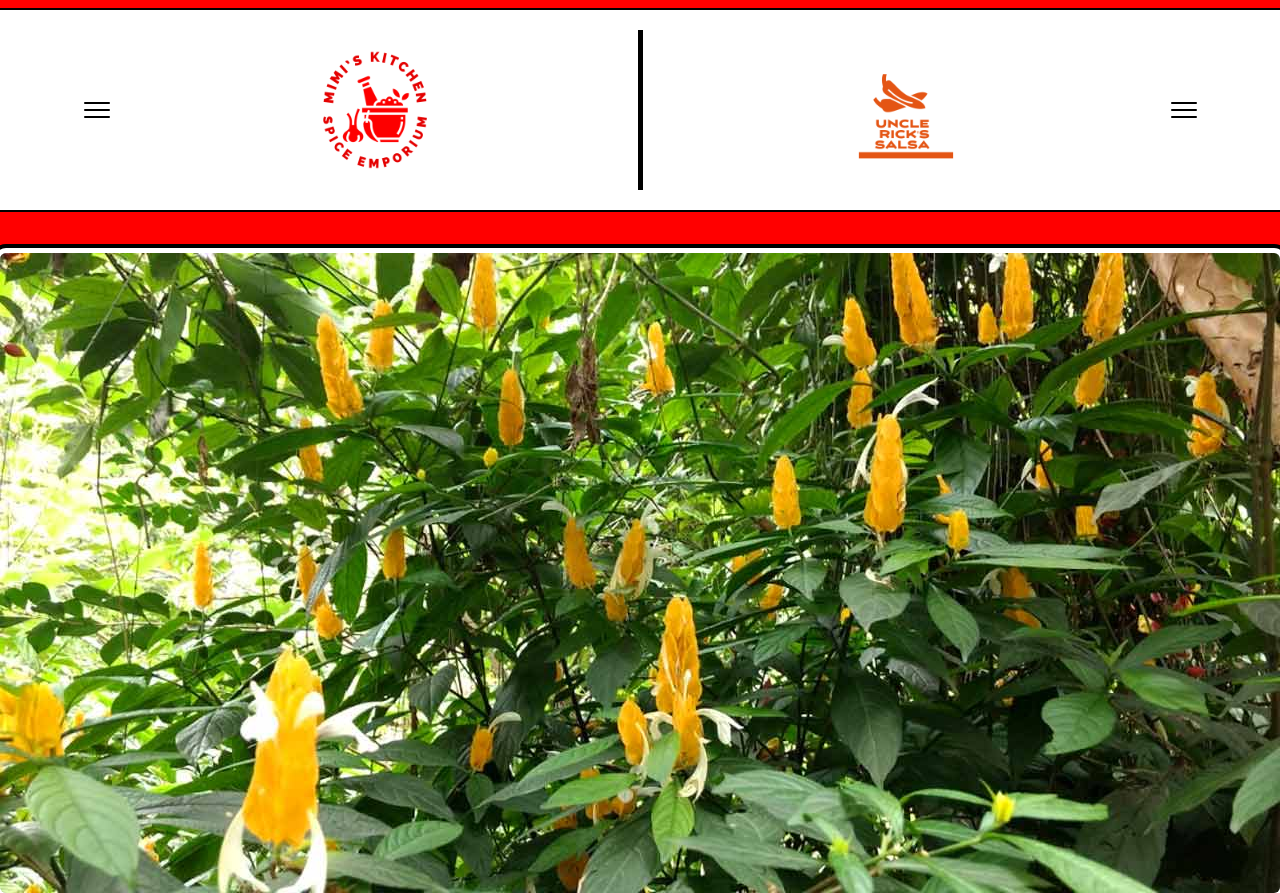
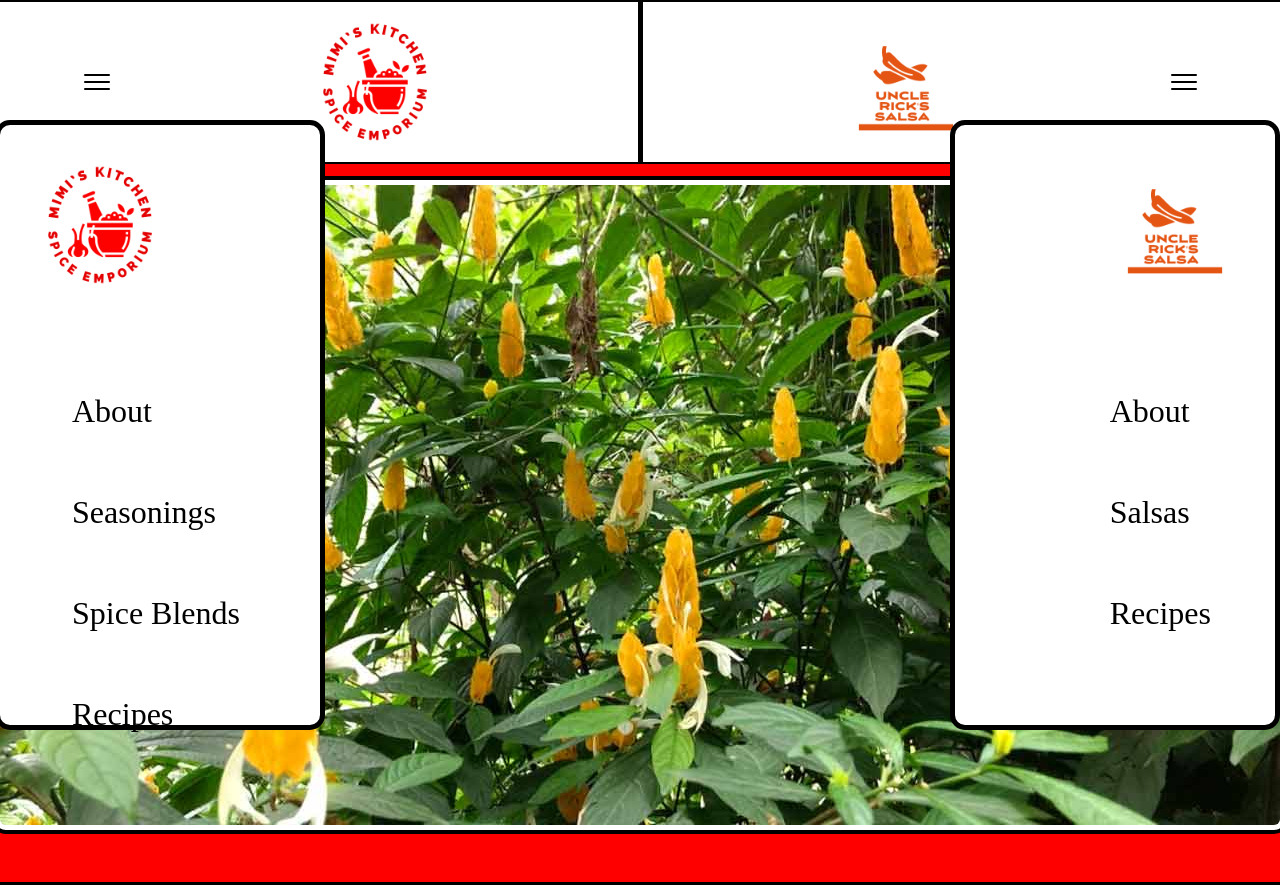
Before and after one commit to blevinspercussion/salsa-seasoning-website, a plain HTML site: page index.html in a window 1280 px wide. Shown: the top 893 px of the page. Drawn offline with Linux system fonts and the light colour scheme.

Commit message:
Basic styling in place for nav menus

```diff
--- a/index.html
+++ b/index.html
@@ -9,12 +9,33 @@
     <title>Mimi's Kitchen and Spice Emporium/Uncle Rick's Salsa</title>
 </head>
 <header>
-    <img class="hamburger" id="mimi-menu" src="./media/pics/hamburger.png">
+    <img class="hamburger" id="mimi-menu-button" src="./media/pics/hamburger.png">
     <img class="logo" src="./media/pics/mimis_kitchen_logo.png">
     <div class="vertical-line"></div>
     <img class="logo" src="./media/pics/ricks_salsa_logo.png">
-    <img class="hamburger" id="rick-menu" src="./media/pics/hamburger.png">
+    <img class="hamburger" id="rick-menu-button" src="./media/pics/hamburger.png">
 </header>
+<nav id="mimi-nav" class="mimi-nav-shown">
+    <div>
+        <img class="logo" src="./media/pics/mimis_kitchen_logo.png">
+    </div>
+    <ul id="mimi-menu">
+        <li>About</li>
+        <li>Seasonings</li>
+        <li>Spice Blends</li>
+        <li>Recipes</li>
+    </ul>
+</nav>
+<nav id="rick-nav" class="rick-nav-shown">
+    <div>
+        <img class="logo" src="./media/pics/ricks_salsa_logo.png">
+    </div>
+    <ul id="rick-menu">
+        <li>About</li>
+        <li>Salsas</li>
+        <li>Recipes</li>
+    </ul>
+</nav>
 <body>
     <section class="section1">
         <img class="banner-image" src="./media/pics/spice_garden.jpg">
--- a/script.js
+++ b/script.js
@@ -0,0 +1,7 @@
+// Get DOM Elements
+const body = document.querySelector('body');
+const header = document.querySelector('header');
+const mimiHamburger = document.getElementById('mimi-menu-button');
+const rickHamburger = document.getElementById('rick-menu-button');
+const mimiNav = document.getElementById('mimi-nav');
+const rickNav = document.getElementById('rick-nav');
--- a/style.css
+++ b/style.css
@@ -2,11 +2,13 @@ header {
     display: flex;
     align-items: center;
     justify-content: space-around;
-    width: 80vw;
     background-color: white;
     width: 100vw;
+    height: 20vh;
     border: 2px solid black;
     margin-bottom: 2em;
+    position: fixed;
+    top: 0%;
 }
 
 .vertical-line {
@@ -25,6 +27,7 @@ body {
     align-items: center;
     justify-content: center;
     overflow-x: hidden;
+    margin-top: 22vh;
 }
 
 .banner-image {
@@ -67,3 +70,46 @@ body {
     font-size: 1.5em;
     margin-left: 1em;
 }
+
+nav {
+    position: fixed;
+    width: 25vw;
+    background-color: white;
+    height: 75vh;
+    border: 5px solid black;
+    border-radius: 15px;
+}
+
+.mimi-nav-shown {
+    left: -5px;
+    top: 15vh;
+}
+
+#mimi-menu {
+    list-style: none;
+    font-size: xx-large;
+}
+
+#mimi-menu li {
+    padding: 1em;
+    margin-left: 0em;
+}
+
+.rick-nav-shown {
+    display: flex;
+    flex-direction: column;
+    align-items: flex-end;
+    justify-content: flex-start;
+    right: 0vw;
+    top: 15vh;
+}
+
+#rick-menu {
+    list-style: none;
+    font-size: xx-large;
+    margin-right: 1em;
+}
+
+#rick-menu li {
+    padding: 1em;
+}
```
